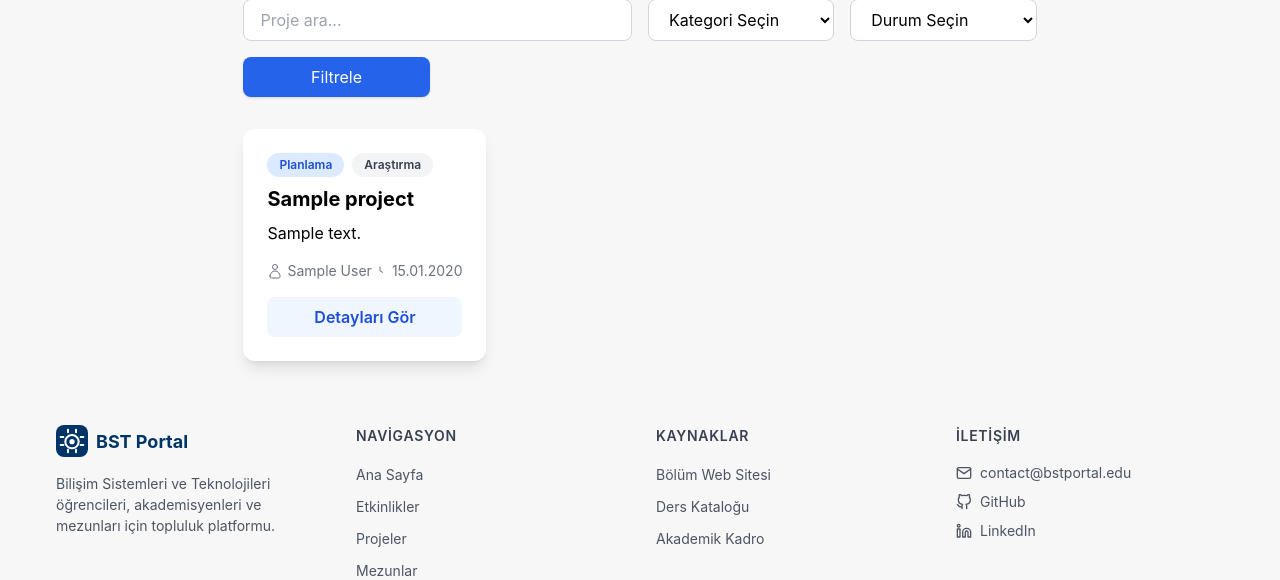
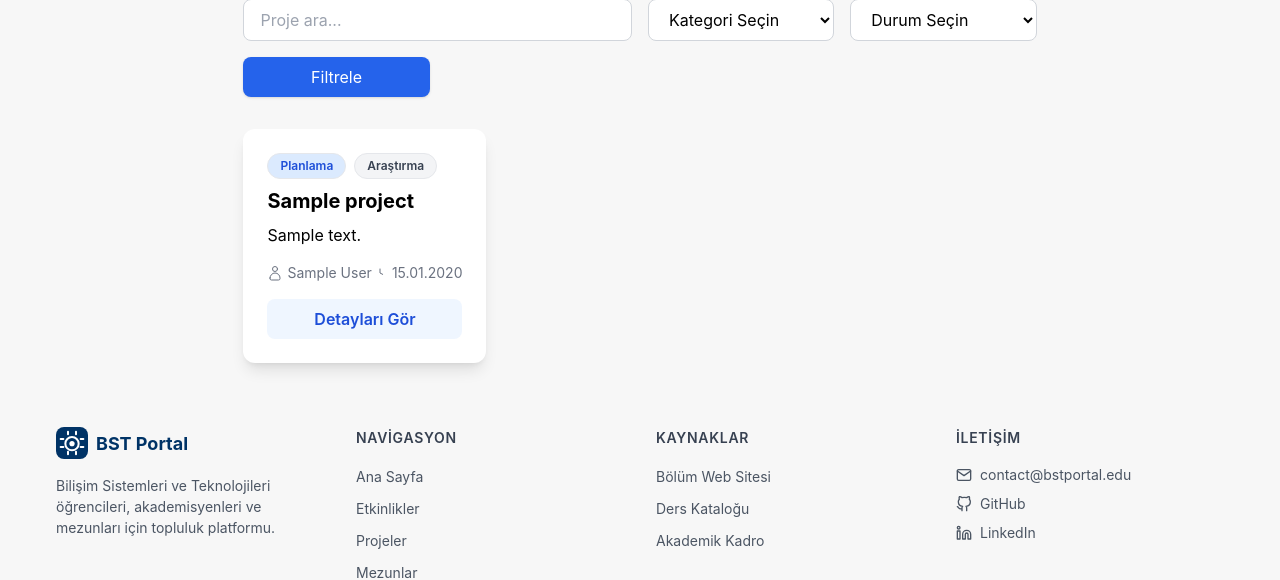
Before and after one commit to aziz-mevlana/bst-portal, a Django app: page /projects/ in a window 1280 px wide. Shown: the part 201-781 px from the top of the page. Run offline with Django 5.2, Linux system fonts and the light colour scheme; a user stored in the database is signed in; tables that the repository leaves empty hold one stand-in row (values such as "Sample post"); grey boxes marked "Sample" are stand-in pictures; some libraries are stand-ins or nearby versions.

Commit message:
fix project list button css

```diff
--- a/projects/templates/projects/project_list.html
+++ b/projects/templates/projects/project_list.html
@@ -39,8 +39,8 @@
         <div class="project-list-card rounded-xl shadow-lg hover:shadow-2xl transition p-6 flex flex-col justify-between h-full">
             <div>
                 <div class="flex items-center gap-2 mb-2">
-                    <span class="px-3 py-1 rounded-full text-xs font-semibold bg-blue-100 dark:bg-blue-900 text-blue-700 dark:text-blue-200">{{ project.get_status_display }}</span>
-                    <span class="px-3 py-1 rounded-full text-xs font-semibold bg-gray-100 dark:bg-gray-800 text-gray-700 dark:text-gray-200">{{ project.get_category_display }}</span>
+                    <span class="px-3 py-1 rounded-full text-xs font-semibold bg-blue-100 dark:bg-blue-900 text-blue-700 dark:text-blue-200 project-list-tag">{{ project.get_status_display }}</span>
+                    <span class="px-3 py-1 rounded-full text-xs font-semibold bg-gray-100 dark:bg-gray-800 text-gray-700 dark:text-gray-200 project-list-tag">{{ project.get_category_display }}</span>
                 </div>
                 <h3 class="text-xl font-bold dark:text-gray-100 mb-2">{{ project.title }}</h3>
                 <p class="dark:text-gray-300 mb-4 line-clamp-3">{{ project.description|truncatewords:30 }}</p>
@@ -49,7 +49,7 @@
                 <span class="flex items-center gap-1"><svg xmlns="http://www.w3.org/2000/svg" fill="none" viewBox="0 0 24 24" stroke-width="1.5" stroke="currentColor" class="w-4 h-4"><path stroke-linecap="round" stroke-linejoin="round" d="M15.75 6a3.75 3.75 0 11-7.5 0 3.75 3.75 0 017.5 0zM4.5 19.5a7.5 7.5 0 1115 0v.75A2.25 2.25 0 0117.25 22.5h-10.5A2.25 2.25 0 014.5 20.25V19.5z" /></svg>{{ project.student.get_full_name }}</span>
                 <span class="flex items-center gap-1"><svg xmlns="http://www.w3.org/2000/svg" fill="none" viewBox="0 0 24 24" stroke-width="1.5" stroke="currentColor" class="w-4 h-4"><path stroke-linecap="round" stroke-linejoin="round" d="M12 6v6l4 2" /></svg>{{ project.start_date|date:"d.m.Y" }}</span>
             </div>
-            <a href="{% url 'projects:project_detail' project.id %}" class="mt-auto inline-block px-4 py-2 bg-blue-50 dark:bg-blue-900 text-blue-700 dark:text-blue-200 rounded-lg font-semibold hover:bg-blue-100 dark:hover:bg-blue-800 transition text-center w-full">Detayları Gör</a>
+            <a href="{% url 'projects:project_detail' project.id %}" class="mt-auto inline-block px-4 py-2 bg-blue-50 dark:bg-blue-900 text-blue-700 dark:text-blue-200 rounded-lg font-semibold hover:bg-blue-100 dark:hover:bg-blue-800 transition text-center w-full project-list-button">Detayları Gör</a>
         </div>
         {% empty %}
         <div class="col-span-full">
--- a/static/css/style.css
+++ b/static/css/style.css
@@ -1270,6 +1270,21 @@ footer {
     border: none;
 }
 
+.project-list-tag{
+    border: 1px solid #e5e7eb;
+}
+
+.dark .project-list-tag{
+    border: 1px solid #374151;
+}
+
+.dark .project-list-button{
+    background: rgb(37, 99, 235);
+    color: #ffffff;
+}
+
+
+
 
 a, a:visited, a:active {
     text-decoration: none;
```
